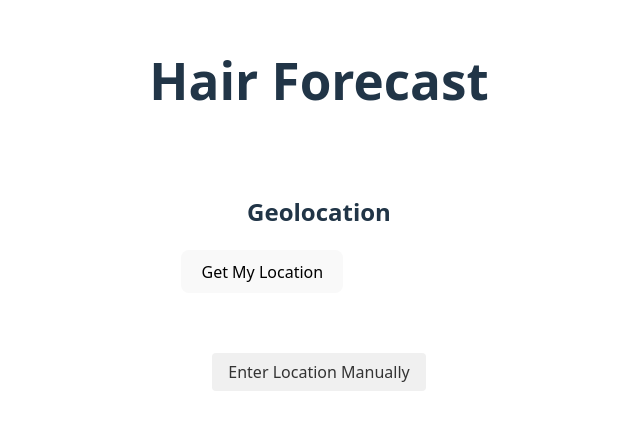
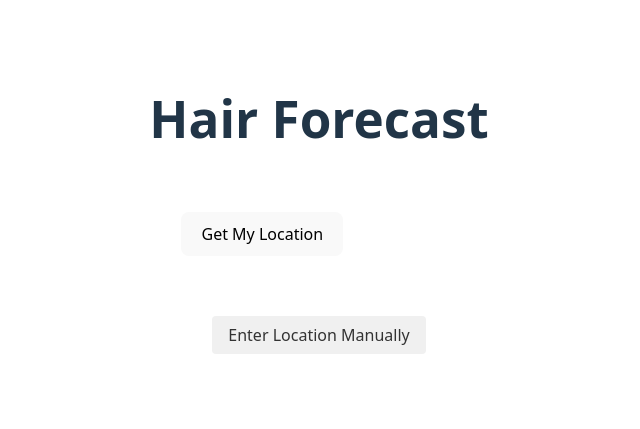
Before and after one commit to Skyfarer/hairforecast, a React (Vite) app: page / in a window 1280 px wide. Shown: the part 189-618 px from the top of the page, without its empty margins (321-961 px from the left). Built offline with nearby package versions, Linux system fonts and the light colour scheme.

Commit message:
refactor: remove "Geolocation" heading from LocationFinder component

```diff
--- a/src/components/LocationFinder.jsx
+++ b/src/components/LocationFinder.jsx
@@ -7,7 +7,6 @@ const LocationFinder = ({
 }) => {
   return (
     <div className="card">
-      <h2>Geolocation</h2>
       <div style={{ display: 'flex', gap: '10px', flexWrap: 'wrap', marginBottom: '15px' }}>
         <button onClick={getLocation} disabled={loading}>
           {loading ? 'Getting location...' : 'Get My Location'}
```
